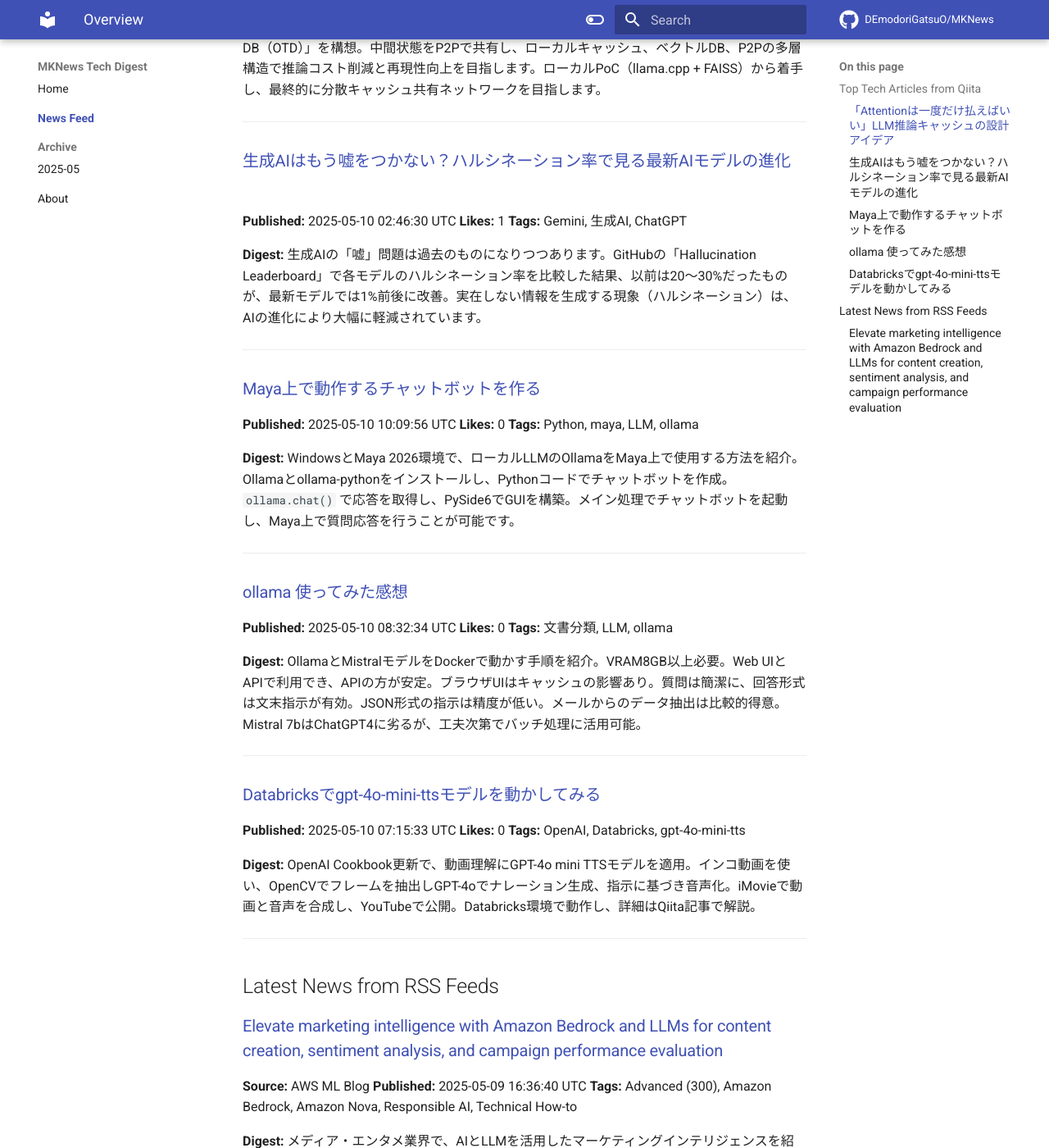
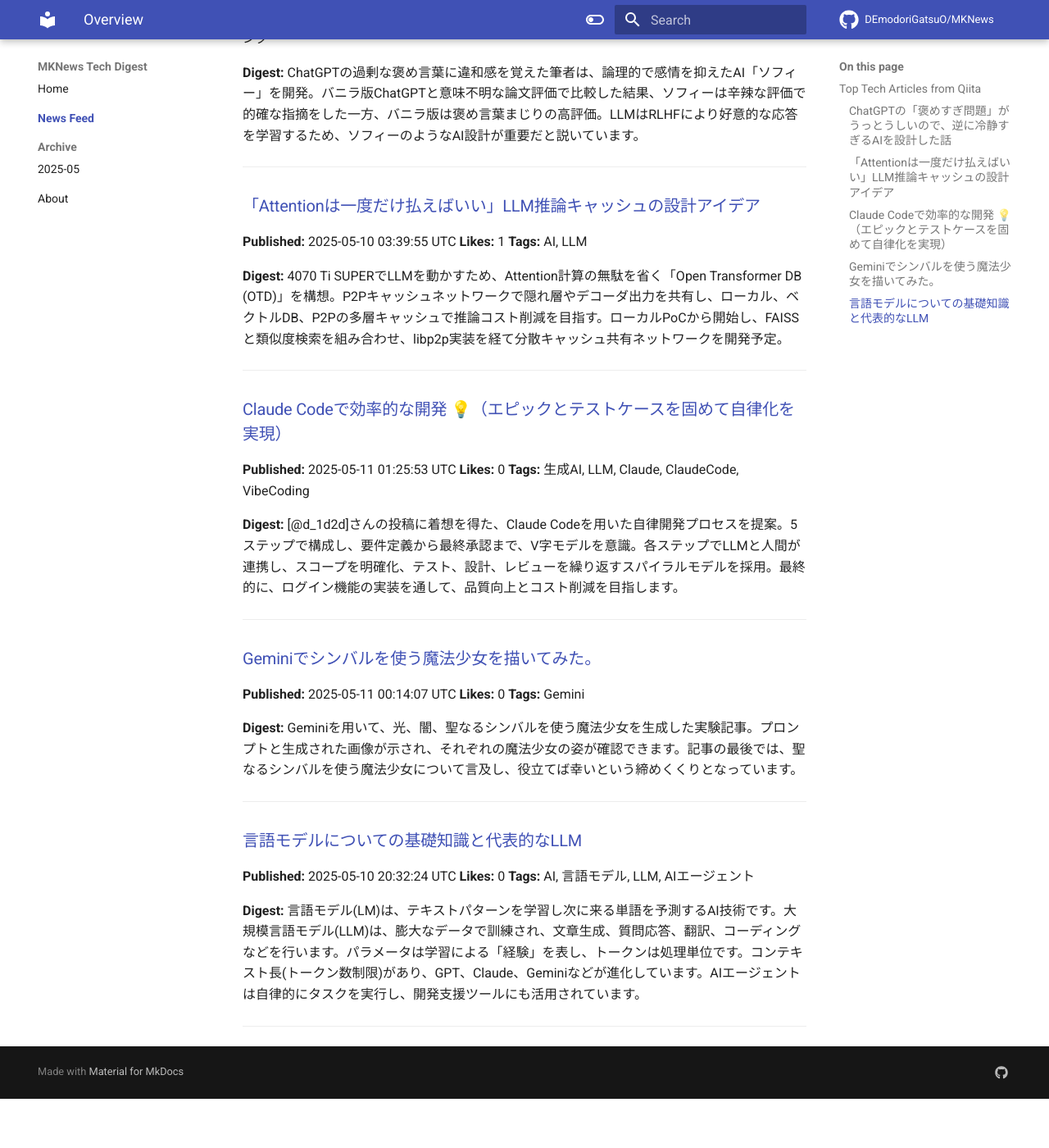
Before and after one commit to DEmodoriGatsuO/MKNews, an MkDocs documentation site: the page built from docs/news/index.md, in a window 1280 px wide and 1400 px high, scrolled down 298 px. Shown: the whole window at 82% size. Built offline with MkDocs 1.6.1 and Material for MkDocs 9.7.7, drawn with Linux system fonts in a browser that asks for light colours; comment, search, counter and statistics services are not loaded; after the commit the page ends 1638 px from its top, so only the background shows below that; some of the changed text lies outside the part shown.

Commit message:
Automated AI Tech Digest - 2025-05-11

```diff
--- a/docs/news/index.md
+++ b/docs/news/index.md
@@ -1,8 +1,18 @@
-# AI Tech Trends Digest (2025-05-10)
+# AI Tech Trends Digest (2025-05-11)
 
 
 ## Top Tech Articles from Qiita
 
+
+### [ChatGPTの「褒めすぎ問題」がうっとうしいので、逆に冷静すぎるAIを設計した話](https://qiita.com/NaokiKemi/items/f8f477ba564ee93274ac)
+**Published:** 2025-05-10 16:52:07 UTC
+**Likes:** 1
+**Tags:** AI, ChatGPT, LLM, プロンプトエンジニアリング
+
+**Digest:**
+ChatGPTの過剰な褒め言葉に違和感を覚えた筆者は、論理的で感情を抑えたAI「ソフィー」を開発。バニラ版ChatGPTと意味不明な論文評価で比較した結果、ソフィーは辛辣な評価で的確な指摘をした一方、バニラ版は褒め言葉まじりの高評価。LLMはRLHFにより好意的な応答を学習するため、ソフィーのようなAI設計が重要だと説いています。
+
+---
 
 ### [「Attentionは一度だけ払えばいい」LLM推論キャッシュの設計アイデア](https://qiita.com/sanchan_ite/items/0d903225c5b73a91a123)
 **Published:** 2025-05-10 03:39:55 UTC
@@ -10,59 +20,36 @@
 **Tags:** AI, LLM
 
 **Digest:**
-4070 Ti SUPERでLLMを動かすため、Attention計算の無駄を減らす「Open Transformer DB（OTD）」を構想。中間状態をP2Pで共有し、ローカルキャッシュ、ベクトルDB、P2Pの多層構造で推論コスト削減と再現性向上を目指します。ローカルPoC（llama.cpp + FAISS）から着手し、最終的に分散キャッシュ共有ネットワークを目指します。
+4070 Ti SUPERでLLMを動かすため、Attention計算の無駄を省く「Open Transformer DB (OTD)」を構想。P2Pキャッシュネットワークで隠れ層やデコーダ出力を共有し、ローカル、ベクトルDB、P2Pの多層キャッシュで推論コスト削減を目指す。ローカルPoCから開始し、FAISSと類似度検索を組み合わせ、libp2p実装を経て分散キャッシュ共有ネットワークを開発予定。
 
 ---
 
-### [生成AIはもう嘘をつかない？ハルシネーション率で見る最新AIモデルの進化](https://qiita.com/Aloha2691/items/b8f3e2eb681213cff20d)
-**Published:** 2025-05-10 02:46:30 UTC
-**Likes:** 1
-**Tags:** Gemini, 生成AI, ChatGPT
+### [Claude Codeで効率的な開発 💡（エピックとテストケースを固めて自律化を実現）](https://qiita.com/okikusan-public/items/3e6c3b8fe71c44291e89)
+**Published:** 2025-05-11 01:25:53 UTC
+**Likes:** 0
+**Tags:** 生成AI, LLM, Claude, ClaudeCode, VibeCoding
 
 **Digest:**
-生成AIの「嘘」問題は過去のものになりつつあります。GitHubの「Hallucination Leaderboard」で各モデルのハルシネーション率を比較した結果、以前は20〜30%だったものが、最新モデルでは1%前後に改善。実在しない情報を生成する現象（ハルシネーション）は、AIの進化により大幅に軽減されています。
+[@d_1d2d]さんの投稿に着想を得た、Claude Codeを用いた自律開発プロセスを提案。5ステップで構成し、要件定義から最終承認まで、V字モデルを意識。各ステップでLLMと人間が連携し、スコープを明確化、テスト、設計、レビューを繰り返すスパイラルモデルを採用。最終的に、ログイン機能の実装を通して、品質向上とコスト削減を目指します。
 
 ---
 
-### [Maya上で動作するチャットボットを作る](https://qiita.com/scixarts/items/2bf4adb00bc9f71bb501)
-**Published:** 2025-05-10 10:09:56 UTC
+### [Geminiでシンバルを使う魔法少女を描いてみた。](https://qiita.com/nori-channel/items/648e759627f2fe35ee58)
+**Published:** 2025-05-11 00:14:07 UTC
 **Likes:** 0
-**Tags:** Python, maya, LLM, ollama
+**Tags:** Gemini
 
 **Digest:**
-WindowsとMaya 2026環境で、ローカルLLMのOllamaをMaya上で使用する方法を紹介。Ollamaとollama-pythonをインストールし、Pythonコードでチャットボットを作成。`ollama.chat()` で応答を取得し、PySide6でGUIを構築。メイン処理でチャットボットを起動し、Maya上で質問応答を行うことが可能です。
+Geminiを用いて、光、闇、聖なるシンバルを使う魔法少女を生成した実験記事。プロンプトと生成された画像が示され、それぞれの魔法少女の姿が確認できます。記事の最後では、聖なるシンバルを使う魔法少女について言及し、役立てば幸いという締めくくりとなっています。
 
 ---
 
-### [ollama 使ってみた感想](https://qiita.com/ikuo0/items/07c4db7a602031c03de8)
-**Published:** 2025-05-10 08:32:34 UTC
+### [言語モデルについての基礎知識と代表的なLLM](https://qiita.com/yomo_22/items/3e2207c07a03754b134b)
+**Published:** 2025-05-10 20:32:24 UTC
 **Likes:** 0
-**Tags:** 文書分類, LLM, ollama
+**Tags:** AI, 言語モデル, LLM, AIエージェント
 
 **Digest:**
-OllamaとMistralモデルをDockerで動かす手順を紹介。VRAM8GB以上必要。Web UIとAPIで利用でき、APIの方が安定。ブラウザUIはキャッシュの影響あり。質問は簡潔に、回答形式は文末指示が有効。JSON形式の指示は精度が低い。メールからのデータ抽出は比較的得意。Mistral 7bはChatGPT4に劣るが、工夫次第でバッチ処理に活用可能。
+言語モデル(LM)は、テキストパターンを学習し次に来る単語を予測するAI技術です。大規模言語モデル(LLM)は、膨大なデータで訓練され、文章生成、質問応答、翻訳、コーディングなどを行います。パラメータは学習による「経験」を表し、トークンは処理単位です。コンテキスト長(トークン数制限)があり、GPT、Claude、Geminiなどが進化しています。AIエージェントは自律的にタスクを実行し、開発支援ツールにも活用されています。
 
 ---
-
-### [Databricksでgpt-4o-mini-ttsモデルを動かしてみる](https://qiita.com/taka_yayoi/items/3b9319901311dfd5a8dd)
-**Published:** 2025-05-10 07:15:33 UTC
-**Likes:** 0
-**Tags:** OpenAI, Databricks, gpt-4o-mini-tts
-
-**Digest:**
-OpenAI Cookbook更新で、動画理解にGPT-4o mini TTSモデルを適用。インコ動画を使い、OpenCVでフレームを抽出しGPT-4oでナレーション生成、指示に基づき音声化。iMovieで動画と音声を合成し、YouTubeで公開。Databricks環境で動作し、詳細はQiita記事で解説。
-
----
-
-## Latest News from RSS Feeds
-
-
-### [Elevate marketing intelligence with Amazon Bedrock and LLMs for content creation, sentiment analysis, and campaign performance evaluation](https://aws.amazon.com/blogs/machine-learning/elevate-marketing-intelligence-with-amazon-bedrock-and-llms-for-content-creation-sentiment-analysis-and-campaign-performance-evaluation/)
-**Source:** AWS ML Blog
-**Published:** 2025-05-09 16:36:40 UTC
-**Tags:** Advanced (300), Amazon Bedrock, Amazon Nova, Responsible AI, Technical How-to
-
-**Digest:**
-メディア・エンタメ業界で、AIとLLMを活用したマーケティングインテリジェンスを紹介。Amazon Bedrockを用いて、ソーシャルメディア分析、コンテンツ生成、キャンペーン効果予測を実現。課題解決のため、感情分析でブランドへの世論を把握し、ターゲットコンテンツを生成、実行前の効果予測でコスト削減とインパクト最大化を目指します。Anthropic Claude 3.5 Sonnet等LLMを利用し、データに基づいた意思決定を支援します。
-
----
```
